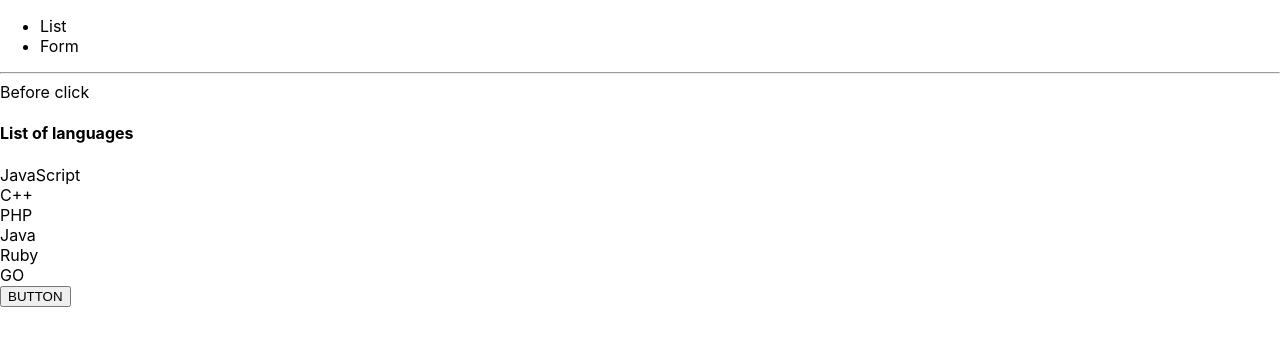
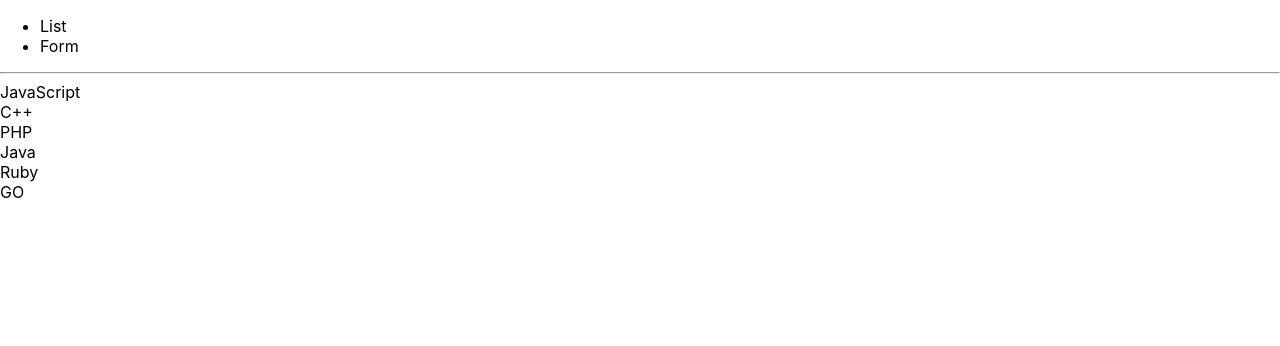
Before and after one commit to Chimoha31/Practicum_React, a React (Create React App) app: page / in a window 1280 px wide. Shown: the top 346 px of the page. Built offline with nearby package versions, Linux system fonts and the light colour scheme.

Commit message:
Deleted codes for next codes

```diff
--- a/src/App.js
+++ b/src/App.js
@@ -3,12 +3,8 @@ import List from "./List";
 import Form from "./Form";
 
 function App() {
-  const [description, setDescription] = useState("Before click");
   const [tab, setTab] = useState("list");
 
-  const changeDescription = () => {
-    setDescription("After click");
-  };
   return (
     <div>
       <header>
@@ -19,9 +15,7 @@ function App() {
       </header>
 
       <hr />
-      {description}
-      {tab === "list" ? <List title="List of languages" /> : <Form />}
-      <button onClick={changeDescription}>BUTTON</button>
+      {tab === "list" ? <List /> : <Form />}
     </div>
   );
 }
--- a/src/List.js
+++ b/src/List.js
@@ -3,11 +3,10 @@ import React from "react";
 
 const LANGUAGES = ["JavaScript", "C++", "PHP", "Java", "Ruby", "GO"];
 
-const List = (props) => {
-  const title = props.title;
+const List = () => {
+
   return (
     <div>
-      <h4>{title}</h4>
       {LANGUAGES.map((lang, index) => {
         return <div key={index}>{lang}</div>;
       })}
```
